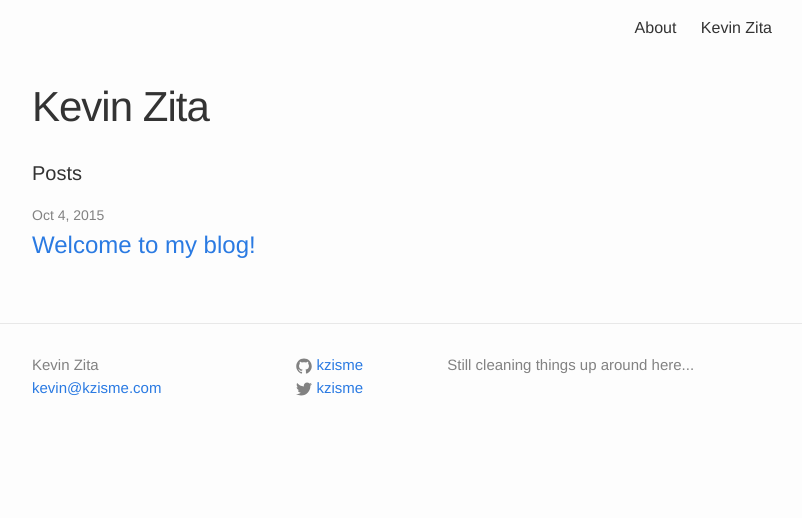
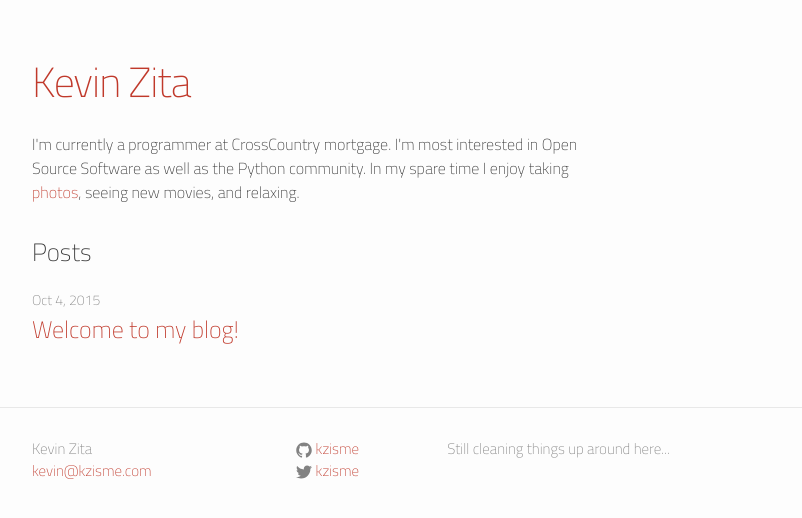
Before and after one commit to kzisme/site, a Jekyll site: the page built from index.html, in a window 1280 px wide. Shown: the top 518 px of the page, without its empty margins (238-1040 px from the left). Built offline with Jekyll 4.4.1, drawn with Linux system fonts in a browser that asks for light colours.

Commit message:
Removed nav bar, about me, and added some styling and found a nice base font

```diff
--- a/_includes/head.html
+++ b/_includes/head.html
@@ -9,4 +9,5 @@
   <link rel="stylesheet" href="{{ "/css/main.css" | prepend: site.baseurl }}">
   <link rel="canonical" href="{{ page.url | replace:'index.html','' | prepend: site.baseurl | prepend: site.url }}">
   <link rel="alternate" type="application/rss+xml" title="{{ site.title }}" href="{{ "/feed.xml" | prepend: site.baseurl | prepend: site.url }}" />
+  <link href='https://fonts.googleapis.com/css?family=Titillium+Web:400,200'rel='stylesheet' type='text/css'>
 </head>
--- a/_sass/_base.scss
+++ b/_sass/_base.scss
@@ -89,11 +89,11 @@ h1, h2, h3, h4, h5, h6 {
  * Links
  */
 a {
-    color: $brand-color;
+    color: #C0392B;
     text-decoration: none;
 
     &:visited {
-        color: darken($brand-color, 15%);
+        color: #C0392B;
     }
 
     &:hover {
@@ -101,7 +101,6 @@ a {
         text-decoration: underline;
     }
 }
-
 
 
 /**
@@ -202,3 +201,11 @@ pre {
         }
     }
 }
+/**
+* About
+*/
+.about {
+    padding-bottom: 30px;
+    width: 75%;
+    font-size: 1em;
+}
--- a/_sass/_layout.scss
+++ b/_sass/_layout.scss
@@ -166,7 +166,8 @@
 }
 
 .page-heading {
-    font-size: 20px;
+    font-size: 25px;
+    font-family: $base-font-family;
 }
 
 .post-list {
@@ -186,6 +187,7 @@
 .post-link {
     display: block;
     font-size: 24px;
+    color: #C0392B;
 }
 
 
@@ -201,6 +203,8 @@
     font-size: 42px;
     letter-spacing: -1px;
     line-height: 1;
+    color: #C0392B;
+    padding-top: 30px;
 
     @include media-query($on-laptop) {
         font-size: 36px;
--- a/css/main.scss
+++ b/css/main.scss
@@ -6,7 +6,7 @@
 
 
 // Our variables
-$base-font-family: Helvetica, Arial, sans-serif;
+$base-font-family: 'Titillium Web', sans-serif;
 $base-font-size:   16px;
 $small-font-size:  $base-font-size * 0.875;
 $base-line-height: 1.5;
--- a/index.html
+++ b/index.html
@@ -4,8 +4,12 @@ title: Kevin Zita
 ---
 
 <div class="home">
-
-  <h1 class="page-heading">Posts</h1>
+    <div class="about">
+        I'm currently a programmer at CrossCountry mortgage.  I'm most interested in
+        Open Source Software as well as the Python community.  In my spare time I enjoy
+        taking <a href="http://www.flickr.com/photos/132209173@N08/">photos</a>, seeing new movies, and relaxing.
+    </div>
+ <h1 class="page-heading">Posts</h1>
 
   <ul class="post-list">
     {% for post in site.posts %}
```
Also changed, not shown: _includes/header.html (+0 -15 lines).
